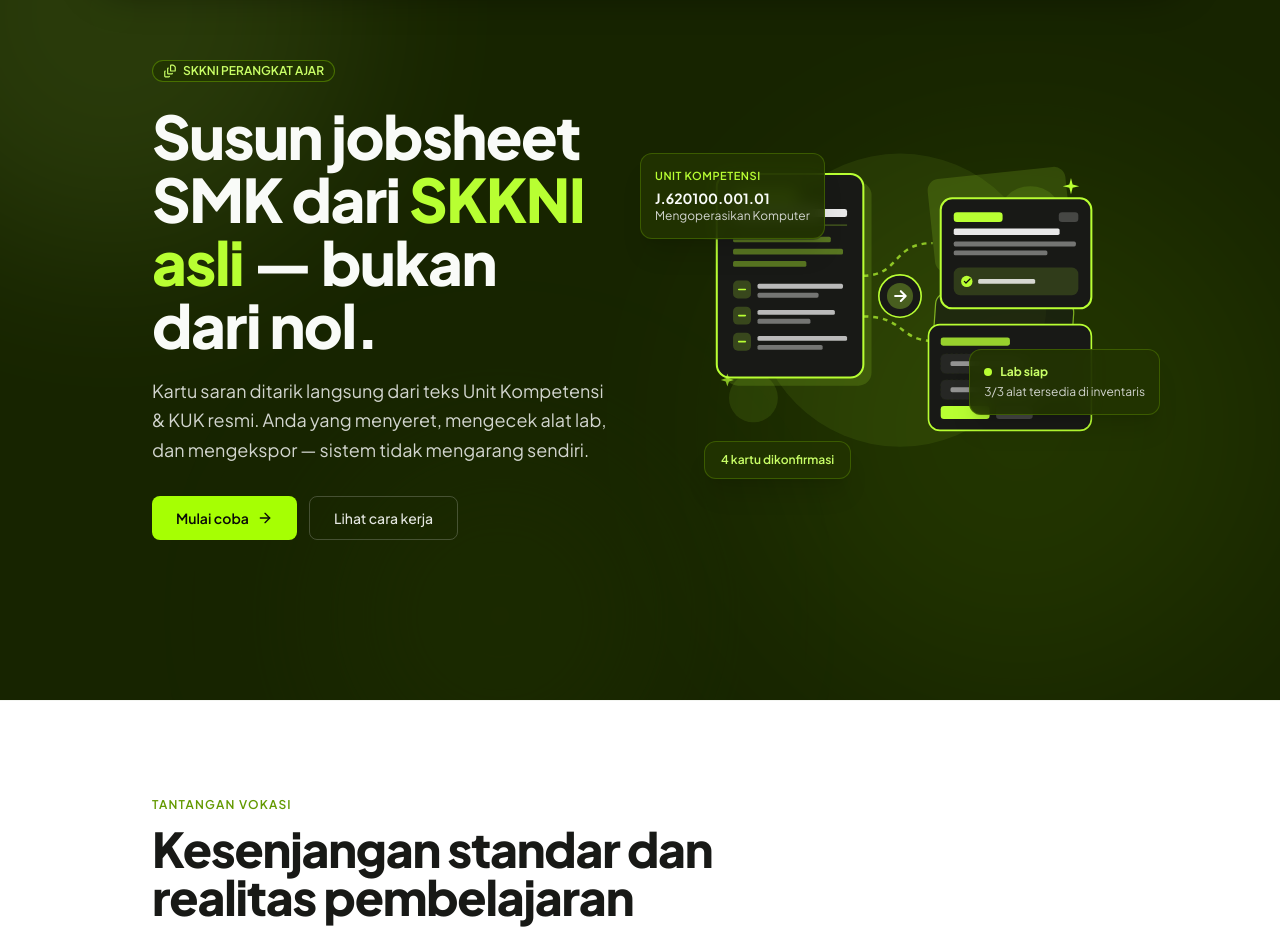
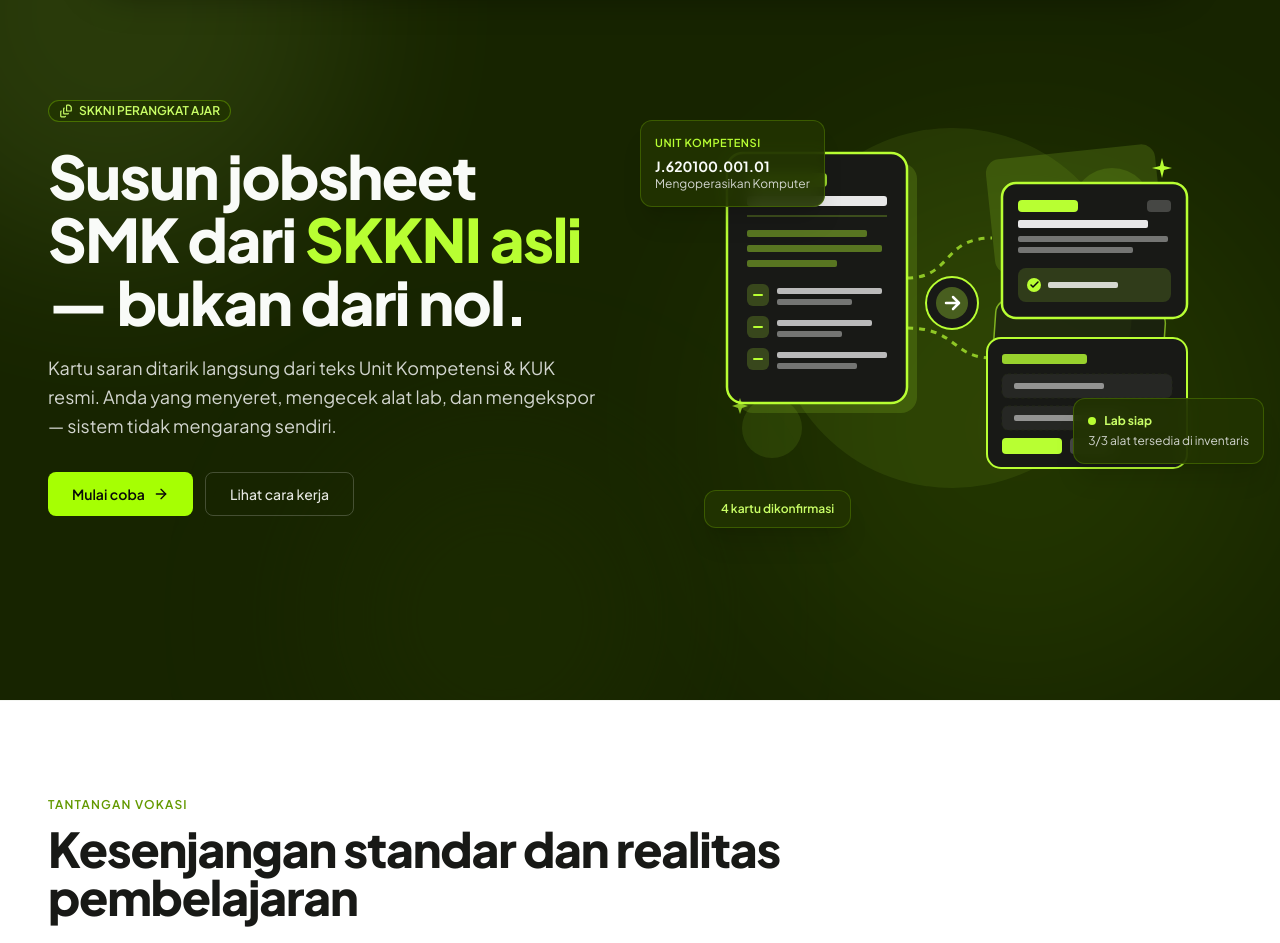
Before and after one commit to Satyasy/VokasIn, a Next.js app: page / in a window 1280 px wide. Shown: the part 100-1043 px from the top of the page. Built offline with nearby package versions, Linux system fonts and the light colour scheme.

Commit message:
fix: update max-width for various pages and adjust SectionContainer for consistent layout

```diff
--- a/app/guru/page.tsx
+++ b/app/guru/page.tsx
@@ -13,7 +13,7 @@ export default function GuruPage() {
   const programList = getProgramKeahlian();
 
   return (
-    <main className="mx-auto w-full max-w-4xl flex-1 px-4 sm:px-6">
+    <main className="mx-auto w-full max-w-6xl flex-1 px-4 sm:px-6">
       <div className="border-b border-neutral-200 pb-6">
         <p className="text-xs font-bold uppercase tracking-wider text-slime-lime-700">
           Alur Penyusunan Perangkat Ajar
--- a/app/jelajah-kompetensi/page.tsx
+++ b/app/jelajah-kompetensi/page.tsx
@@ -9,7 +9,7 @@ export default function JelajahKompetensiPage() {
     <>
       <LandingNavbar />
       <div className="pt-14">
-        <main className="mx-auto w-full max-w-3xl flex-1 px-6 py-12">
+        <main className="mx-auto w-full max-w-5xl flex-1 px-6 py-12">
         <div className="flex items-center gap-2">
           <Compass className="size-5 text-muted-foreground" aria-hidden />
           <h1 className="text-2xl font-bold text-foreground">Jelajah Kompetensi</h1>
--- a/app/page.tsx
+++ b/app/page.tsx
@@ -173,7 +173,7 @@ export default function Home() {
             className="pointer-events-none absolute -bottom-24 left-1/4 size-[360px] rounded-full bg-slime-lime-900 opacity-40 blur-[80px]"
           />
 
-          <SectionContainer className="relative py-20 sm:py-24">
+          <SectionContainer className="relative pt-24 pb-20 sm:pt-28 sm:pb-24">
             <div className="grid items-center gap-12 lg:grid-cols-2 lg:gap-16">
               {/* Teks hero */}
               <div className="fade-up">
@@ -212,7 +212,7 @@ export default function Home() {
               </div>
 
               {/* Ilustrasi hero + floating cards */}
-              <div className="relative mx-auto w-full max-w-lg fade-up [animation-delay:120ms]">
+              <div className="relative mx-auto w-full max-w-xl lg:max-w-none fade-up [animation-delay:120ms]">
                 <HeroIllustration
                   className="w-full text-slime-lime-400"
                   aria-hidden
@@ -270,7 +270,7 @@ export default function Home() {
           <HairlineGridTexture />
           <Reveal>
             <SectionContainer className="py-16 sm:py-24">
-              <div className="max-w-2xl">
+              <div className="max-w-3xl">
                 <p className="text-xs font-semibold uppercase tracking-widest text-slime-lime-700">
                   Tantangan Vokasi
                 </p>
@@ -620,7 +620,7 @@ export default function Home() {
           className="relative overflow-hidden border-t border-neutral-100 bg-white"
         >
           <Reveal>
-            <SectionContainer className="max-w-3xl py-16 sm:py-24">
+            <SectionContainer className="max-w-5xl py-16 sm:py-24">
               <p className="text-xs font-semibold uppercase tracking-widest text-slime-lime-700">
                 FAQ
               </p>
@@ -662,7 +662,7 @@ export default function Home() {
 
           <SectionContainer className="relative py-20 sm:py-28">
             <Reveal>
-              <div className="mx-auto max-w-3xl text-center">
+              <div className="mx-auto max-w-4xl text-center">
                 <p className="text-xs font-semibold uppercase tracking-widest text-slime-lime-400">
                   Mulai sekarang
                 </p>
--- a/app/roadmap/[programKeahlianId]/page.tsx
+++ b/app/roadmap/[programKeahlianId]/page.tsx
@@ -18,7 +18,7 @@ export default async function RoadmapJalurPage({
   const units = getUnitKompetensiByProgram(programKeahlianId);
 
   return (
-    <main className="mx-auto w-full max-w-3xl flex-1 px-6 py-12">
+    <main className="mx-auto w-full max-w-5xl flex-1 px-6 py-12">
       <Link
         href="/roadmap"
         className="mb-4 inline-flex items-center gap-1 text-sm text-muted-foreground hover:text-foreground"
--- a/app/roadmap/page.tsx
+++ b/app/roadmap/page.tsx
@@ -10,7 +10,7 @@ export default function RoadmapPage() {
   const programList = getProgramKeahlian();
 
   return (
-    <main className="mx-auto w-full max-w-3xl flex-1 px-6 py-12">
+    <main className="mx-auto w-full max-w-5xl flex-1 px-6 py-12">
       <div className="flex items-center gap-2">
         <Map className="size-5 text-muted-foreground" aria-hidden />
         <h1 className="text-2xl font-bold text-foreground">Roadmap Kompetensi</h1>
--- a/components/landing/section-container.tsx
+++ b/components/landing/section-container.tsx
@@ -7,6 +7,5 @@ export function SectionContainer({
   className,
   ...props
 }: HTMLAttributes<HTMLElement> & { as?: ElementType }) {
-  return <Tag className={cn("mx-auto w-full max-w-5xl px-6", className)} {...props} />;
-  return <Tag className={cn("mx-auto w-full max-w-6xl px-8", className)} {...props} />;
+  return <Tag className={cn("mx-auto w-full max-w-7xl px-6 sm:px-8 lg:px-12", className)} {...props} />;
 }
```
